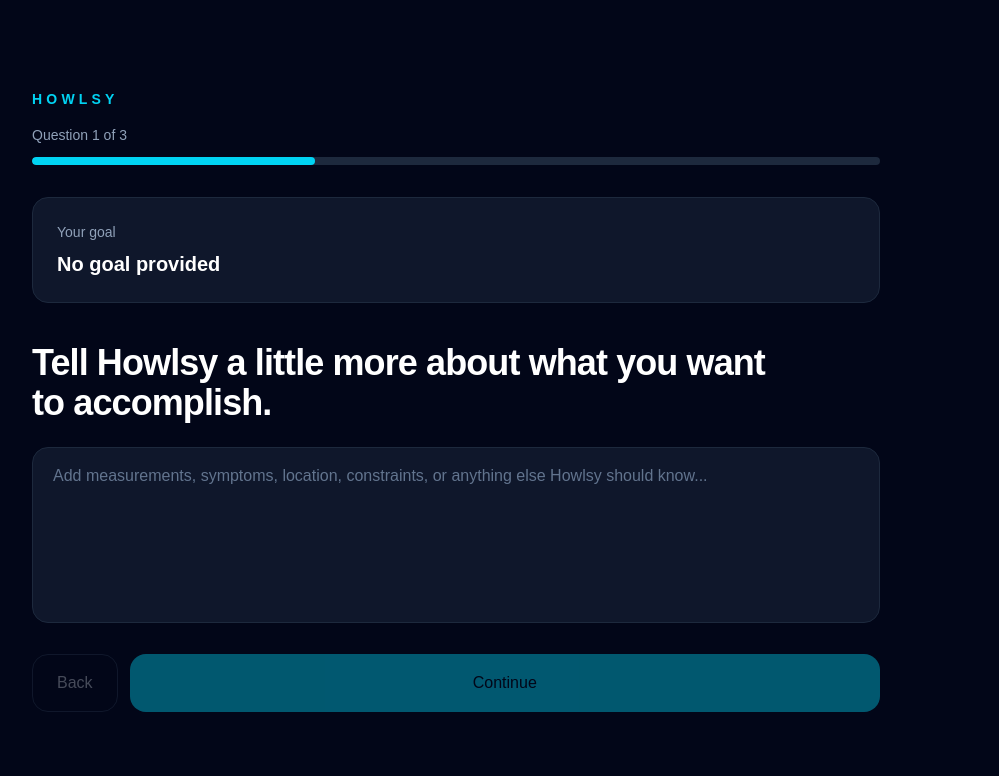
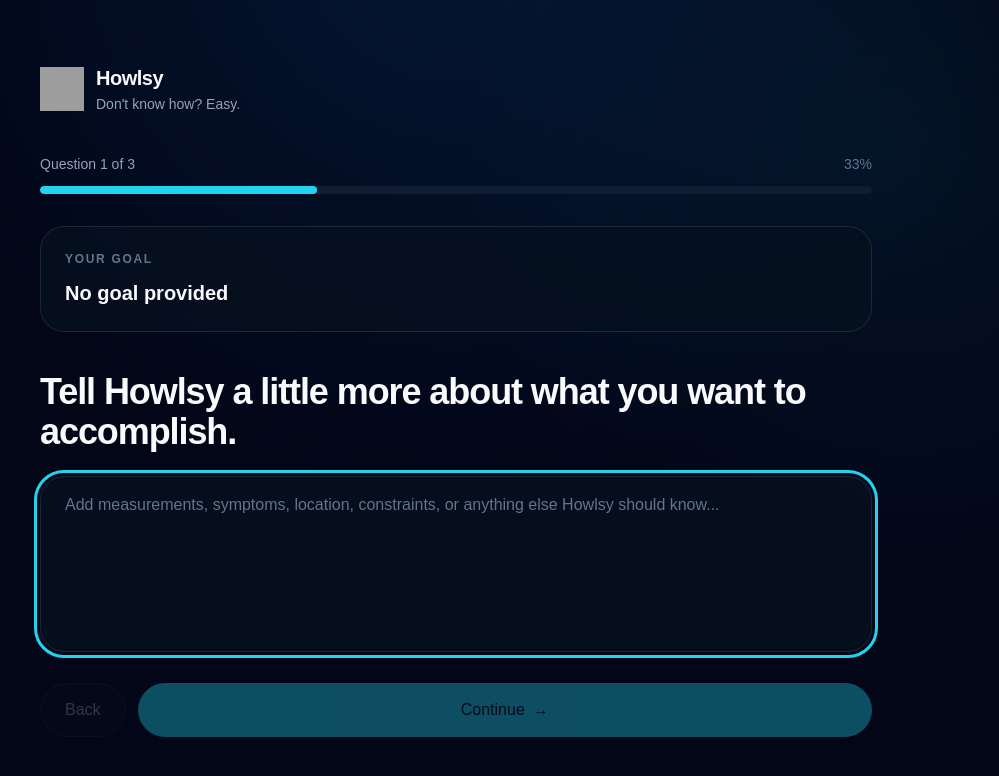
Before and after one commit to Ramon-L-Vazquez/howlsy, a Next.js app: page /intake in a window 1280 px wide. Shown: the top 776 px of the page, without its empty margins (184-1183 px from the left). Built offline with nearby package versions, Linux system fonts and the light colour scheme; grey boxes are pictures that could not be loaded.

Commit message:
feat: generate projects from live AI intake

```diff
--- a/app/intake/page.tsx
+++ b/app/intake/page.tsx
@@ -2,8 +2,9 @@
 
 import { Suspense, useState } from "react";
 import { useRouter, useSearchParams } from "next/navigation";
-import { createProjectFromIntake } from "@/lib/create-project";
+import { HowlsyLogo } from "@/components/brand/howlsy-logo";
 import { saveProject } from "@/lib/project-store";
+import type { HowlsyProject } from "@/types/project";
 
 const questions = [
   {
@@ -37,6 +38,8 @@
     Array(questions.length).fill("")
   );
   const [isComplete, setIsComplete] = useState(false);
+  const [isGenerating, setIsGenerating] = useState(false);
+  const [generationError, setGenerationError] = useState<string | null>(null);
 
   const question = questions[currentQuestion];
   const currentAnswer = answers[currentQuestion];
@@ -54,14 +57,18 @@
       return;
     }
 
-    const isLastQuestion = currentQuestion === questions.length - 1;
+    const isLastQuestion =
+      currentQuestion === questions.length - 1;
 
     if (isLastQuestion) {
+      setGenerationError(null);
       setIsComplete(true);
       return;
     }
 
-    setCurrentQuestion((previousQuestion) => previousQuestion + 1);
+    setCurrentQuestion(
+      (previousQuestion) => previousQuestion + 1
+    );
   }
 
   function handleBack() {
@@ -69,73 +76,145 @@
       return;
     }
 
-    setCurrentQuestion((previousQuestion) => previousQuestion - 1);
+    setCurrentQuestion(
+      (previousQuestion) => previousQuestion - 1
+    );
   }
 
   function handleEditAnswers() {
+    setGenerationError(null);
     setCurrentQuestion(0);
     setIsComplete(false);
   }
 
-  function handleBuildPlan() {
-    const project = createProjectFromIntake({
+  async function handleBuildPlan() {
+    if (isGenerating) {
+      return;
+    }
+
+    setIsGenerating(true);
+    setGenerationError(null);
+
+    try {
+      const response = await fetch("/api/projects/generate", {
+        method: "POST",
+        headers: {
+          "Content-Type": "application/json",
+        },
+        body: JSON.stringify({
           goal: initialGoal,
           context: answers[0],
           experience: answers[1],
           constraints: answers[2],
+        }),
       });
+
+      if (!response.ok) {
+        if (response.status === 429) {
+          throw new Error(
+            "Howlsy is temporarily unable to generate a plan because the AI service limit has been reached. Please try again shortly."
+          );
+        }
+
+        if (response.status === 401) {
+          throw new Error(
+            "Howlsy could not connect to the AI service. Please check the server configuration and try again."
+          );
+        }
+
+        throw new Error(
+          "Howlsy could not build your project plan. Please try again."
+        );
+      }
+
+      const project = (await response.json()) as HowlsyProject;
 
       saveProject(project);
 
       router.push("/project");
+    } catch (error) {
+      const message =
+        error instanceof Error
+          ? error.message
+          : "Something went wrong while Howlsy was building your plan.";
+
+      setGenerationError(message);
+      setIsGenerating(false);
+    }
   }
 
   if (isComplete) {
     return (
-      <main className="min-h-screen bg-slate-950 text-white">
-        <section className="mx-auto flex min-h-screen max-w-4xl flex-col justify-center px-6 py-16">
-          <p className="mb-4 text-sm font-semibold uppercase tracking-[0.3em] text-cyan-400">
-            Howlsy
+      <main className="howlsy-background min-h-screen text-[var(--foreground)]">
+        <section className="mx-auto flex min-h-screen w-full max-w-4xl flex-col justify-center px-5 py-16 sm:px-8">
+          <HowlsyLogo
+            markClassName="h-11 w-11"
+            showTagline
+          />
+
+          <div className="mt-10">
+            <p className="text-sm font-semibold uppercase tracking-[0.18em] text-[var(--accent)]">
+              Project intake complete
             </p>
 
-          <h1 className="text-4xl font-bold tracking-tight sm:text-5xl">
+            <h1 className="mt-4 text-4xl font-bold tracking-[-0.04em] sm:text-5xl">
               Ready to build your plan.
             </h1>
 
-          <p className="mt-5 max-w-2xl text-lg leading-8 text-slate-300">
-            Here&apos;s what Howlsy knows so far.
+            <p className="mt-5 max-w-2xl text-base leading-7 text-[var(--foreground-muted)] sm:text-lg">
+              Review what Howlsy knows before the AI turns it into a structured,
+              step-by-step project.
+            </p>
+          </div>
+
+          <div className="howlsy-surface mt-10 rounded-[var(--radius-large)] p-6">
+            <p className="text-xs font-semibold uppercase tracking-[0.14em] text-[var(--foreground-subtle)]">
+              Your goal
             </p>
 
-          <div className="mt-10 rounded-2xl border border-slate-800 bg-slate-900 p-6">
-            <p className="text-sm font-medium text-slate-400">Your goal</p>
-
-            <p className="mt-2 text-xl font-semibold">
+            <p className="mt-3 text-xl font-semibold">
               {initialGoal || "No goal provided"}
             </p>
           </div>
 
-          <div className="mt-6 space-y-4">
+          <div className="mt-5 space-y-4">
             {questions.map((item, index) => (
               <div
                 key={item.id}
-                className="rounded-2xl border border-slate-800 bg-slate-900 p-6"
+                className="howlsy-surface rounded-[var(--radius-large)] p-6"
               >
-                <p className="text-sm font-medium text-slate-400">
+                <p className="text-sm font-medium text-[var(--foreground-muted)]">
                   {item.question}
                 </p>
 
-                <p className="mt-3 leading-7 text-slate-100">
+                <p className="mt-3 leading-7 text-[var(--foreground)]">
                   {answers[index]}
                 </p>
               </div>
             ))}
           </div>
 
+          {generationError && (
+            <div
+              role="alert"
+              className="mt-6 rounded-[var(--radius-medium)] border border-[var(--danger)]/40 bg-[var(--danger)]/10 px-5 py-4"
+            >
+              <p className="font-semibold text-[var(--danger)]">
+                Howlsy couldn&apos;t build the plan.
+              </p>
+
+              <p className="mt-2 text-sm leading-6 text-[var(--foreground-muted)]">
+                {generationError}
+              </p>
+            </div>
+          )}
+
           <div className="mt-8 flex flex-col gap-3 sm:flex-row">
             <button
               type="button"
               onClick={handleEditAnswers}
-              className="rounded-2xl border border-slate-700 px-6 py-4 font-semibold text-slate-200 transition hover:border-slate-500 hover:bg-slate-900"
+              disabled={isGenerating}
+              className="howlsy-interactive rounded-full border border-[var(--border)] bg-[var(--surface)] px-6 py-3.5 font-semibold text-[var(--foreground-muted)] disabled:cursor-not-allowed disabled:opacity-40"
             >
               Edit answers
             </button>
@@ -143,56 +222,103 @@
             <button
               type="button"
               onClick={handleBuildPlan}
-              className="rounded-2xl bg-cyan-400 px-6 py-4 font-semibold text-slate-950 transition hover:bg-cyan-300"
+              disabled={isGenerating}
+              className="flex flex-1 items-center justify-center gap-2 rounded-full bg-[var(--accent)] px-6 py-3.5 font-bold text-[var(--accent-foreground)] transition hover:bg-[var(--accent-bright)] disabled:cursor-wait disabled:opacity-70"
             >
+              {isGenerating ? (
+                <>
+                  <span
+                    aria-hidden="true"
+                    className="h-4 w-4 animate-spin rounded-full border-2 border-[var(--accent-foreground)]/30 border-t-[var(--accent-foreground)]"
+                  />
+                  Howlsy is building your plan...
+                </>
+              ) : generationError ? (
+                <>
+                  Try again
+                  <span aria-hidden="true">↻</span>
+                </>
+              ) : (
+                <>
                   Build my plan
+                  <span aria-hidden="true">→</span>
+                </>
+              )}
             </button>
           </div>
+
+          {isGenerating && (
+            <p
+              aria-live="polite"
+              className="mt-4 text-center text-sm text-[var(--foreground-subtle)]"
+            >
+              Howlsy is organizing the steps, tools, materials, safety notes,
+              time, and cost for your project.
+            </p>
+          )}
         </section>
       </main>
     );
   }
 
   return (
-    <main className="min-h-screen bg-slate-950 text-white">
-      <section className="mx-auto flex min-h-screen max-w-4xl flex-col justify-center px-6 py-16">
-        <p className="mb-4 text-sm font-semibold uppercase tracking-[0.3em] text-cyan-400">
-          Howlsy
-        </p>
+    <main className="howlsy-background min-h-screen text-[var(--foreground)]">
+      <section className="mx-auto flex min-h-screen w-full max-w-4xl flex-col justify-center px-5 py-16 sm:px-8">
+        <HowlsyLogo
+          markClassName="h-11 w-11"
+          showTagline
+        />
 
-        <div className="mb-8">
-          <p className="text-sm font-medium text-slate-400">
+        <div className="mt-10">
+          <div className="flex items-center justify-between gap-4">
+            <p className="text-sm font-medium text-[var(--foreground-muted)]">
               Question {currentQuestion + 1} of {questions.length}
             </p>
 
-          <div className="mt-3 h-2 overflow-hidden rounded-full bg-slate-800">
+            <p className="text-sm text-[var(--foreground-subtle)]">
+              {Math.round(
+                ((currentQuestion + 1) / questions.length) * 100
+              )}
+              %
+            </p>
+          </div>
+
+          <div className="mt-3 h-2 overflow-hidden rounded-full bg-[var(--surface-interactive)]">
             <div
-              className="h-full rounded-full bg-cyan-400 transition-all"
+              className="h-full rounded-full bg-[var(--accent)] transition-all duration-300"
               style={{
-                width: `${((currentQuestion + 1) / questions.length) * 100}%`,
+                width: `${
+                  ((currentQuestion + 1) / questions.length) *
+                  100
+                }%`,
               }}
             />
           </div>
         </div>
 
-        <div className="rounded-2xl border border-slate-800 bg-slate-900 p-6">
-          <p className="text-sm font-medium text-slate-400">Your goal</p>
+        <div className="howlsy-surface mt-8 rounded-[var(--radius-large)] p-6">
+          <p className="text-xs font-semibold uppercase tracking-[0.14em] text-[var(--foreground-subtle)]">
+            Your goal
+          </p>
 
-          <p className="mt-2 text-xl font-semibold text-white">
+          <p className="mt-3 text-xl font-semibold">
             {initialGoal || "No goal provided"}
           </p>
         </div>
 
         <div className="mt-10">
-          <h1 className="max-w-3xl text-3xl font-bold tracking-tight sm:text-4xl">
+          <h1 className="max-w-3xl text-3xl font-bold tracking-[-0.03em] sm:text-4xl">
             {question.question}
           </h1>
 
           <textarea
             value={currentAnswer}
-            onChange={(event) => updateAnswer(event.target.value)}
-            className="mt-6 min-h-44 w-full resize-none rounded-2xl border border-slate-800 bg-slate-900 px-5 py-4 text-base text-white outline-none transition placeholder:text-slate-500 focus:border-cyan-400"
+            onChange={(event) =>
+              updateAnswer(event.target.value)
+            }
+            className="howlsy-surface mt-6 min-h-44 w-full resize-none rounded-[var(--radius-large)] px-5 py-4 text-base text-[var(--foreground)] outline-none transition placeholder:text-[var(--foreground-subtle)] focus:border-[var(--accent)] sm:px-6"
             placeholder={question.placeholder}
+            autoFocus
           />
         </div>
 
@@ -201,7 +327,7 @@
             type="button"
             onClick={handleBack}
             disabled={currentQuestion === 0}
-            className="rounded-2xl border border-slate-700 px-6 py-4 font-semibold text-slate-200 transition hover:border-slate-500 hover:bg-slate-900 disabled:cursor-not-allowed disabled:opacity-30"
+            className="howlsy-interactive rounded-full border border-[var(--border)] bg-[var(--surface)] px-6 py-3.5 font-semibold text-[var(--foreground-muted)] disabled:cursor-not-allowed disabled:opacity-30"
           >
             Back
           </button>
@@ -210,11 +336,13 @@
             type="button"
             onClick={handleContinue}
             disabled={!currentAnswer.trim()}
-            className="flex-1 rounded-2xl bg-cyan-400 px-6 py-4 font-semibold text-slate-950 transition hover:bg-cyan-300 disabled:cursor-not-allowed disabled:opacity-40"
+            className="flex flex-1 items-center justify-center gap-2 rounded-full bg-[var(--accent)] px-6 py-3.5 font-bold text-[var(--accent-foreground)] transition hover:bg-[var(--accent-bright)] disabled:cursor-not-allowed disabled:opacity-35"
           >
             {currentQuestion === questions.length - 1
               ? "Review answers"
               : "Continue"}
+
+            <span aria-hidden="true">→</span>
           </button>
         </div>
       </section>
@@ -224,8 +352,17 @@
 
 function IntakeLoading() {
   return (
-    <main className="flex min-h-screen items-center justify-center bg-slate-950 text-white">
-      <p className="text-slate-400">Loading intake...</p>
+    <main className="howlsy-background flex min-h-screen items-center justify-center text-[var(--foreground)]">
+      <div className="text-center">
+        <HowlsyLogo
+          markClassName="mx-auto h-12 w-12"
+          className="justify-center"
+        />
+
+        <p className="mt-4 text-sm text-[var(--foreground-muted)]">
+          Loading intake...
+        </p>
+      </div>
     </main>
   );
 }
```
Lines whose indentation alone changed are shown as unchanged.
